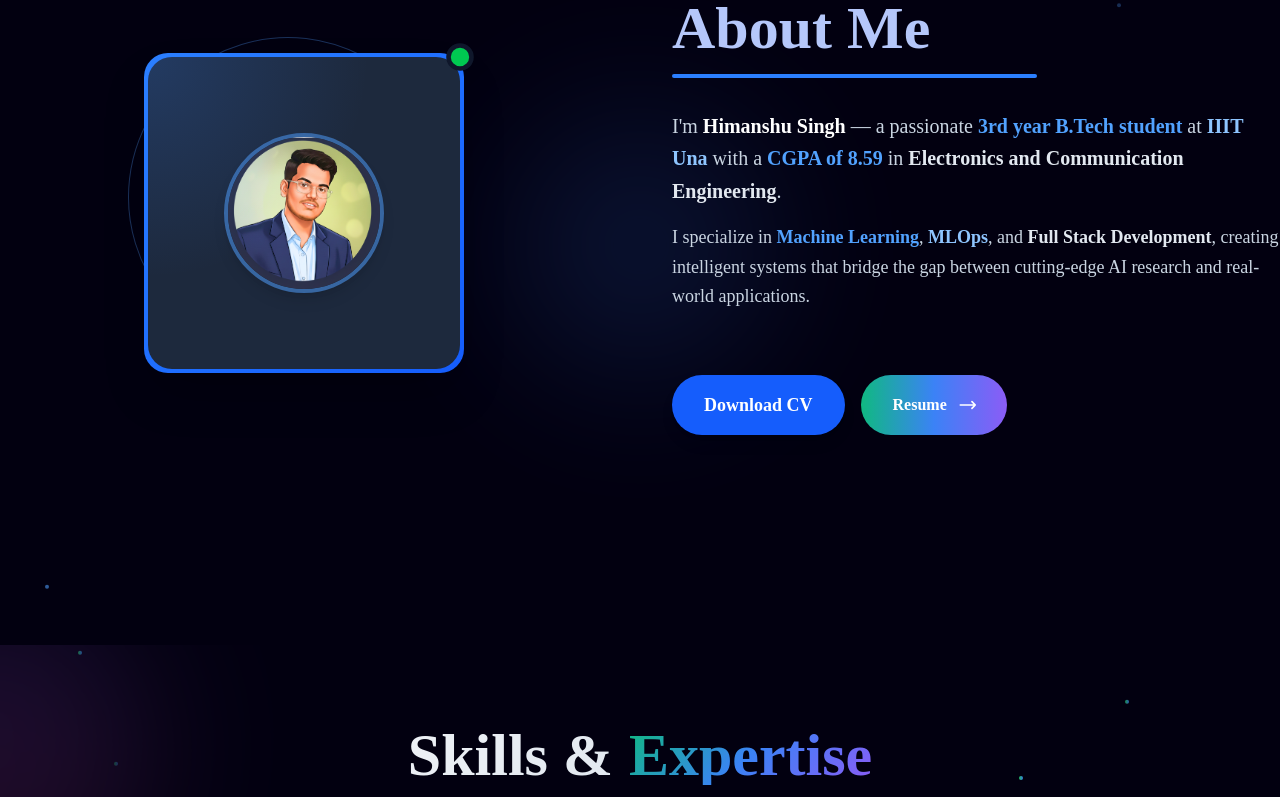
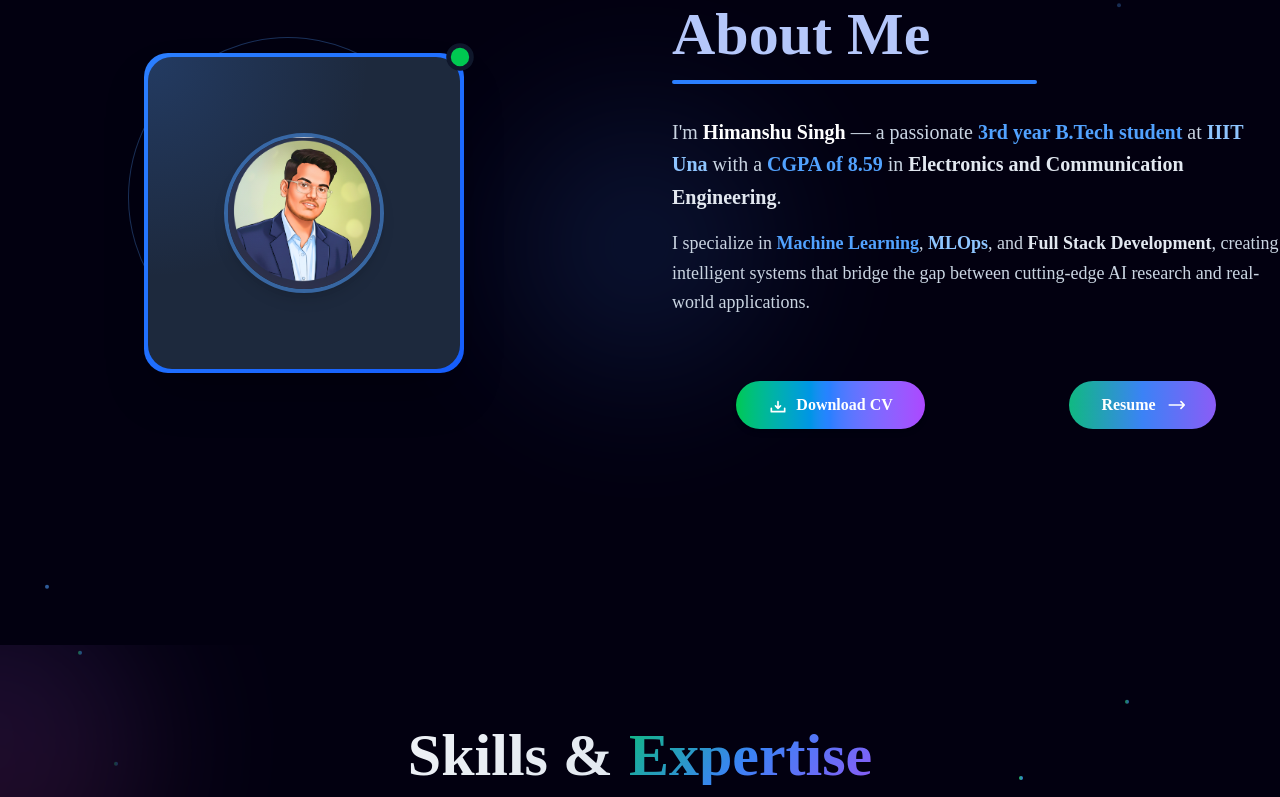
Before and after one commit to Himanshu0518/MyPortfolio, a React (Vite) app: page / in a window 1280 px wide. Shown: the part 1131-1928 px from the top of the page. Built offline with nearby package versions, Linux system fonts and the light colour scheme.

Commit message:
style improved on mobile

```diff
--- a/src/components/AskHimanshu.jsx
+++ b/src/components/AskHimanshu.jsx
@@ -1,7 +1,7 @@
 import React, { useState, useRef, useEffect } from "react";
 import { motion, AnimatePresence } from "framer-motion";
 import { MessageCircle, X, Send } from "lucide-react";
-import { v4 as uuidv4 } from 'uuid';
+import { v4 as uuidv4 } from "uuid";
 
 function generateUUID() {
   return uuidv4();
@@ -107,17 +107,26 @@ function ChatBot() {
   // Format markdown-style text to JSX
   const formatMessage = (text) => {
     // Split by lines
-    const lines = text.split('\n');
+    const lines = text.split("\n");
 
     return lines.map((line, i) => {
       // Bold text: **text** or __text__
-      let formattedLine = line.replace(/\*\*(.*?)\*\*/g, '<strong class="font-semibold text-green-400">$1</strong>');
-      formattedLine = formattedLine.replace(/__(.*?)__/g, '<strong class="font-semibold text-green-400">$1</strong>');
+      let formattedLine = line.replace(
+        /\*\*(.*?)\*\*/g,
+        '<strong class="font-semibold text-green-400">$1</strong>'
+      );
+      formattedLine = formattedLine.replace(
+        /__(.*?)__/g,
+        '<strong class="font-semibold text-green-400">$1</strong>'
+      );
 
       // Check if line starts with * (bullet point)
-      if (line.trim().startsWith('*') && !line.trim().startsWith('**')) {
+      if (line.trim().startsWith("*") && !line.trim().startsWith("**")) {
         const bulletText = line.trim().substring(1).trim();
-        const formattedBullet = bulletText.replace(/\*\*(.*?)\*\*/g, '<strong class="font-semibold text-green-400">$1</strong>');
+        const formattedBullet = bulletText.replace(
+          /\*\*(.*?)\*\*/g,
+          '<strong class="font-semibold text-green-400">$1</strong>'
+        );
         return (
           <div key={i} className="flex gap-2 ml-2 items-start">
             <span className="text-green-400 mt-0.5">•</span>
@@ -147,13 +156,13 @@ function ChatBot() {
         dragElastic={0}
         onDragStart={() => setIsDragging(true)}
         onDragEnd={() => setTimeout(() => setIsDragging(false), 100)}
-        className="fixed bottom-6 left-6 z-50 cursor-move"
+        className="fixed bottom-40 left-6 z-50 cursor-move"
         whileHover={{ scale: isDragging ? 1 : 1.1 }}
         whileTap={{ scale: 0.95 }}
       >
         <motion.button
           onClick={() => !isDragging && setIsOpen(true)}
-          className="relative w-16 h-16 rounded-full bg-gradient-to-br from-green-500 to-blue-500 shadow-lg flex items-center justify-center text-white overflow-hidden group"
+          className="relative md:w-16 md:h-16 w-12 h-12 rounded-full bg-gradient-to-br from-green-500 to-blue-500 shadow-lg flex items-center justify-center text-white overflow-hidden group"
           animate={{
             boxShadow: [
               "0 4px 20px rgba(34,197,94,0.3)",
@@ -164,7 +173,7 @@ function ChatBot() {
           transition={{ duration: 3, repeat: Infinity }}
         >
           <motion.div className="absolute inset-0 bg-gradient-to-br from-blue-500 to-green-500 opacity-0 group-hover:opacity-100 transition-opacity duration-300" />
-          <MessageCircle className="w-7 h-7 relative z-10" />
+          <MessageCircle className="w-4 h-4 md:w-7 md:h-7 relative z-10" />
 
           {/* Pulse effect */}
           <motion.div
@@ -184,7 +193,7 @@ function ChatBot() {
             animate={{ opacity: 1, scale: 1, y: 0 }}
             exit={{ opacity: 0, scale: 0.8, y: 20 }}
             transition={{ type: "spring", damping: 25, stiffness: 300 }}
-            className="fixed bottom-24 left-6 w-96 h-[600px] bg-slate-900 rounded-2xl shadow-2xl z-50 flex flex-col overflow-hidden border border-slate-700"
+            className="fixed md:bottom-24 bottom-30 w-80 h-[500px]  left-6 md:w-96 md:h-[600px] bg-slate-900 rounded-2xl shadow-2xl z-50 flex flex-col overflow-hidden border border-slate-700"
           >
             {/* Header */}
             <div className="bg-gradient-to-r from-green-500 to-blue-500 p-4 flex items-center justify-between">
@@ -224,7 +233,9 @@ function ChatBot() {
                     }`}
                   >
                     <div className="text-sm leading-relaxed space-y-1">
-                      {message.sender === "bot" ? formatMessage(message.text) : message.text}
+                      {message.sender === "bot"
+                        ? formatMessage(message.text)
+                        : message.text}
                     </div>
                     <p
                       className={`text-xs mt-1.5 ${
@@ -285,24 +296,24 @@ function ChatBot() {
             </div>
 
             {/* Input */}
-            <div className="p-4 bg-slate-900 border-t border-slate-700">
-              <div className="flex gap-2">
+            <div className="p-3 bg-slate-900 border-t border-slate-700">
+              <div className="flex gap-1.5">
                 <input
                   type="text"
                   value={inputValue}
                   onChange={(e) => setInputValue(e.target.value)}
                   onKeyPress={handleKeyPress}
                   placeholder="Type your message..."
-                  className="flex-1 px-4 py-2 rounded-full bg-slate-800 border border-slate-700 focus:outline-none focus:ring-2 focus:ring-green-500 text-white placeholder-gray-400"
+                  className="flex-1 px-4 py-2 rounded-full bg-slate-800 border border-slate-700 focus:outline-none focus:ring-2 focus:ring-green-500 text-white placeholder-gray-400 text-sm sm:text-base"
                 />
                 <motion.button
                   whileHover={{ scale: 1.05 }}
                   whileTap={{ scale: 0.95 }}
                   onClick={handleSendMessage}
                   disabled={!inputValue.trim() || isTyping}
-                  className="w-10 h-10 rounded-full bg-gradient-to-r from-green-500 to-blue-500 flex items-center justify-center text-white shadow-lg hover:shadow-xl transition-shadow disabled:opacity-50 disabled:cursor-not-allowed"
+                  className="md:w-10 md:h-10 w-8 h-8 flex-shrink-0 rounded-full bg-gradient-to-r from-green-500 to-blue-500 flex items-center justify-center text-white shadow-md hover:shadow-xl transition-all disabled:opacity-50 disabled:cursor-not-allowed"
                 >
-                  <Send className="w-5 h-5" />
+                  <Send className="md:w-5 md:h-5 w-4 h-4" />
                 </motion.button>
               </div>
             </div>
--- a/src/containers/About.jsx
+++ b/src/containers/About.jsx
@@ -235,28 +235,46 @@ function About() {
               href="https://docs.google.com/document/d/1PfkepKJTyZPXimkeFMIXrQqBkjRxR6gwyiC0T6ajrKI/export?format=pdf"
               target="_blank"
               rel="noopener noreferrer"
+              className="block w-fit mx-auto"
             >
               <motion.button
-                className="px-8 py-4 bg-blue-600 hover:bg-blue-500 text-white font-bold text-lg rounded-full transition-all duration-300 shadow-lg hover:shadow-blue-500/25"
+                className="px-6 sm:px-8 py-2.5 sm:py-3 bg-gradient-to-r from-green-500 via-blue-500 to-purple-500 text-white font-semibold text-sm sm:text-base rounded-full shadow-md hover:shadow-lg transition-all duration-300 flex items-center justify-center gap-2"
                 whileHover={{ scale: 1.05 }}
-                whileTap={{ scale: 0.98 }}
+                whileTap={{ scale: 0.97 }}
               >
+                <svg
+                  xmlns="http://www.w3.org/2000/svg"
+                  className="w-5 h-5"
+                  fill="none"
+                  viewBox="0 0 24 24"
+                  stroke="currentColor"
+                  strokeWidth="2"
+                >
+                  <path
+                    strokeLinecap="round"
+                    strokeLinejoin="round"
+                    d="M12 16v-8m0 8l-3-3m3 3l3-3M4 16v4h16v-4"
+                  />
+                </svg>
                 Download CV
               </motion.button>
             </a>
+
             <motion.a
               href="https://docs.google.com/document/d/1PfkepKJTyZPXimkeFMIXrQqBkjRxR6gwyiC0T6ajrKI/edit?usp=drive_link"
-              className="group relative inline-flex items-center justify-center px-8 py-3 text-base font-semibold text-white rounded-full overflow-hidden"
+              target="_blank"
+              rel="noopener noreferrer"
+              className="group relative flex items-center justify-center px-6 sm:px-8 py-2.5 sm:py-3 text-sm sm:text-base font-semibold text-white rounded-full overflow-hidden w-fit mx-auto"
               style={{
                 background: "linear-gradient(90deg,#10b981,#3b82f6,#8b5cf6)",
               }}
-              whileHover={prefersReducedMotion ? undefined : { scale: 1.03 }}
-              whileTap={{ scale: 0.98 }}
+              whileHover={prefersReducedMotion ? undefined : { scale: 1.05 }}
+              whileTap={{ scale: 0.97 }}
             >
               <span className="relative z-10 flex items-center gap-2">
                 Resume
                 <motion.svg
-                  className="w-5 h-5"
+                  className="w-4 h-4 sm:w-5 sm:h-5"
                   fill="none"
                   stroke="currentColor"
                   viewBox="0 0 24 24"
@@ -271,6 +289,7 @@ function About() {
                   />
                 </motion.svg>
               </span>
+
               {!prefersReducedMotion && (
                 <motion.div
                   className="absolute inset-0 rounded-full blur-xl opacity-0 group-hover:opacity-30 transition-opacity"
--- a/src/containers/Header.jsx
+++ b/src/containers/Header.jsx
@@ -7,7 +7,7 @@ function Header() {
     <div className="fixed bottom-0 right-0 lg:top-0 w-full h-auto lg:h-screen lg:w-32 flex justify-center
     items-end lg:items-center pb-8 lg:pb-0 z-50  ">
         <div className="px-4 py-3 lg:py-12 rounded-full border border-[rgba(255,255,255,0.3)] flex flex-row lg:flex-col justify-center items-center
-        gap-12 duration-200 backdrop-blur-md">
+        md:gap-10 gap-6 duration-200 backdrop-blur-md">
    {
     Menus && Menus.map((item,index) => (
       <MenuItem key={index} menu={item} index={index}/>
```
Also changed, not shown: 2 other files (tests, documents, lock files or other folders).
